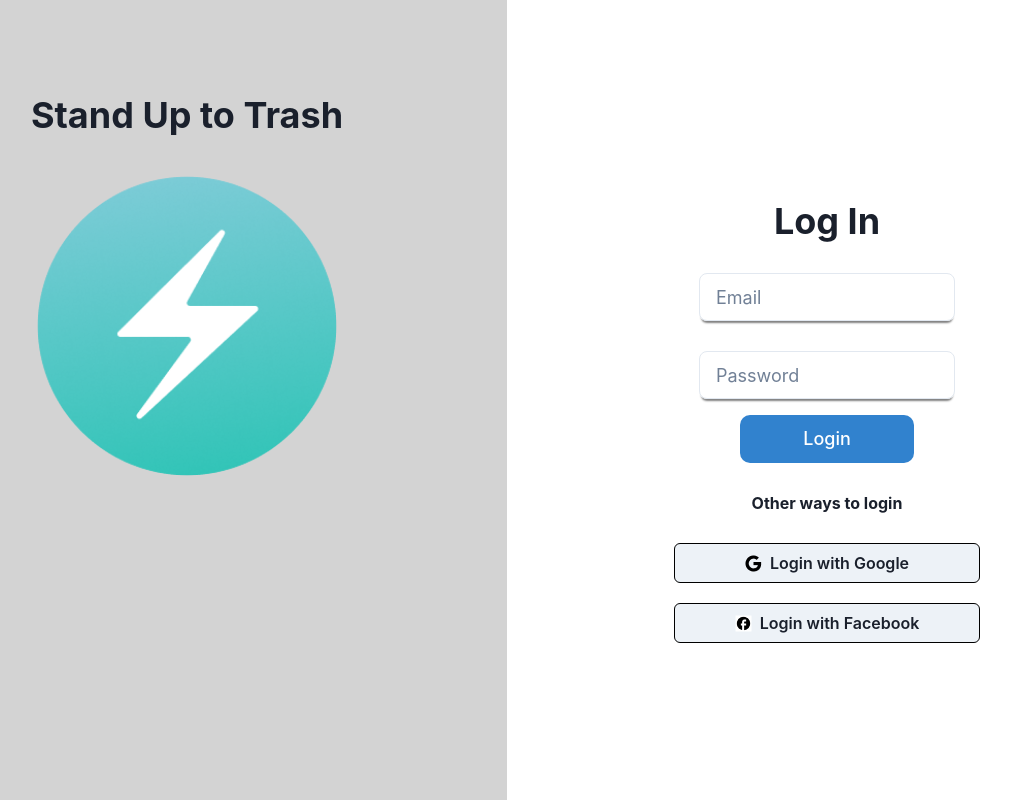
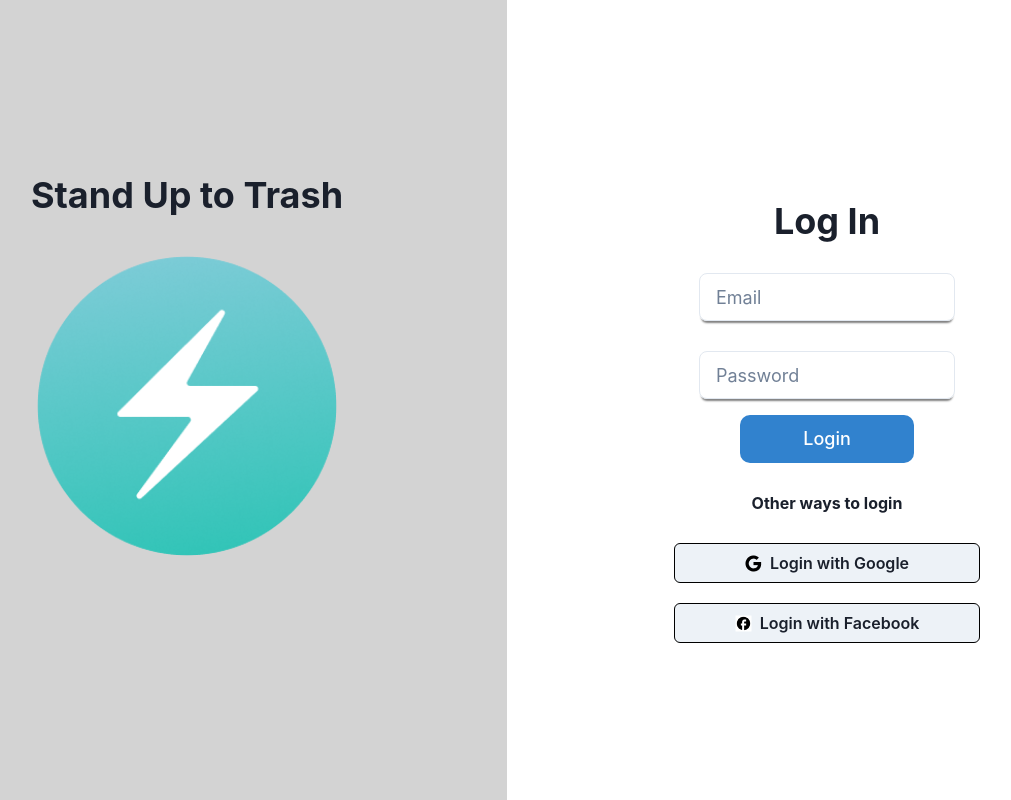
Before and after one commit to ctc-uci/stand-up-to-trash-frontend, a React (Vite) app: page /loginv2 in a window 1280 px wide. Shown: the whole page, without its empty margins (133-1144 px from the left). Built offline with nearby package versions, Linux system fonts and the light colour scheme; no server answers.

Commit message:
completed loginv2

```diff
--- a/src/pages/LoginV2.jsx
+++ b/src/pages/LoginV2.jsx
@@ -130,7 +130,7 @@ const LoginForm = () => {
   return (
     <SimpleGrid columns={2} spacing={0} height={'100vh'}>
       <Box backgroundColor={'lightgray'}>
-        <Center>
+        <Center marginTop={20}>
           <VStack>
             <Heading marginTop="30%">Stand Up to Trash</Heading>
             <Image
```
